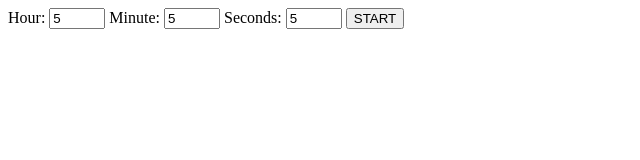
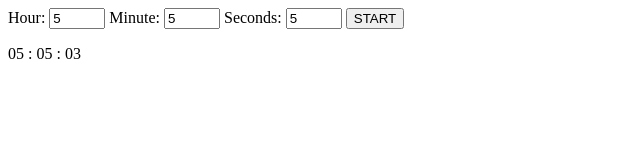
Before and after one commit to aspitz1/countdown-timer, a plain HTML site: page index.html in a window 1280 px wide. Both pictures are taken after typing "5", "5", "5" into the empty fields and a click on the button "START". Shown: the full height of the page, 0-640 px from the left. Drawn offline with Linux system fonts and the light colour scheme.

Commit message:
Finish basic countdown script

```diff
--- a/index.html
+++ b/index.html
@@ -16,6 +16,7 @@
         <input class="timer-input" type="number" min="0" max="60">
       <button class="submit" type="submit">START</button>
     </form>
+    <p id="countdown-display"></p>
   <script src="script.js"></script>
   </body>
 </html>
--- a/script.js
+++ b/script.js
@@ -1,60 +1,42 @@
 let form = document.querySelector('#timer-form');
-console.log(form);
 
-form.addEventListener('submit', function getStartTime(event){
+form.addEventListener('submit', function countdownTimer(event){
   event.preventDefault();
-  console.log(event);
-  let formHours = Number(event.target[0].value);
-  let formMinutes = Number(event.target[1].value);
-  let formSeconds = Number(event.target[2].value);
 
-  // let startTime = new Date();
-  // let startYear = startTime.getFullYear();
-  // let startMonth = startTime.getMonth() + 1;
-  // let startDate = startTime.getDate();
-  // let startHours = startTime.getHours();
-  // let startMinutes = startTime.getMinutes();
-  // let startSeconds = startTime.getSeconds();
+  const formInput = {
+    hours: Number(event.target[0].value),
+    minutes: Number(event.target[1].value),
+    seconds: Number(event.target[2].value),
+  };
 
-  // let endHours = formHours + startHours;
-  // let endMinutes = formMinutes + startMinutes;
-  // let endSeconds = formSeconds + startSeconds;
+  const today = Date.parse(new Date());
 
-  // let months31Days = [1, 3, 5, 7, 8, 10, 12];
-  // let months30Days = [4, 6, 9, 11];
-  //
-  // startDate = (endHours < 25)? startDate : startDate + 1;
-  //   if ((startYear % 100 === 0) && (startYear % 400 === 0)) {
-  //     startDate = (startDate > 29)? 1 : startDate;
-  //     startMonth = (startDate > 29)? startMonth + 1 : startMonth;
-  //   } else if (startYear % 4 === 0) {
-  //     startDate = (startDate > 29)? 1 : startDate;
-  //     startMonth = (startDate > 29)? startMonth + 1 : startMonth;
-  //   } else if (startDate === 2) {
-  //     startDate = startDate = (startDate <= 28)? startDate : 1;
-  //     startMonth = (startDate > 28)? startMonth + 1 : startMonth;
-  //   } else if (months31Days.includes(startDate)){
-  //     startDate = startDate = (startDate <= 31)? startDate : 1;
-  //     startMonth = (startDate > 31)? startMonth + 1 : startMonth;
-  //   } else {
-  //     startDate = startDate = (startDate > 30)? 1 : startDate;
-  //     startMonth = (startDate > 30)? startMonth + 1 : startMonth;
-  //   }
-  // startMonth = (startMonth < 10)? '0' + startMonth : startMonth;
-  // startDate = (startDate < 10)? '0' + startDate : startDate;
-  // endHours = (endHours < 25)? endHours : endHours - 24;
-  // endHours = (endHours < 10)? '0' + endHours : endHours;
-  // endHours = (endMinutes < 60)? endHours : endHours + 1;
-  // endMinutes = (endMinutes < 60)? endMinutes : endMinutes - 60;
-  // endMinutes = (endMinutes < 10)? '0' + endMinutes : endMinutes;
-  // endMinutes = (endSeconds < 60)? endMinutes : endMinutes + 1;
-  // endSeconds = (endSeconds < 60)? endSeconds : endSeconds - 60;
-  // endSeconds = (endSeconds < 10)? '0' + endSeconds : endSeconds;
+  const end = {
+    hours: formInput.hours * (60 * 60 * 1000),
+    minutes: formInput.minutes * (60 * 1000),
+    seconds: formInput.seconds * 1000,
+  };
 
-  // let endTime = `${startDate}/${startMonth}/${startYear} ${endHours}:${endMinutes}:${endSeconds}`
-  // console.log(endTime);
+  const total = today + end.hours + end.minutes + end.seconds;
+  const timerInterval = setInterval(countdown, 1000);
+  function countdown() {
+    if ((total - Date.parse(new Date) === 0)) {
+      clearInterval(timerInterval);
+    }
+    const timeLeft = total - Date.parse(new Date());
+    const countdown = {
+      hours: Math.floor((timeLeft / (60 * 60 * 1000)) % 24),
+      minutes: Math.floor((timeLeft / (60 * 1000)) % 60),
+      seconds: Math.floor(timeLeft / 1000) % 60,
+    };
+    countdown.hours =
+    (countdown.hours < 10)? '0' + countdown.hours : countdown.hours;
+    countdown.minutes =
+    (countdown.minutes < 10)? '0' + countdown.minutes : countdown.minutes;
+    countdown.seconds =
+    (countdown.seconds < 10)? '0' + countdown.seconds : countdown.seconds;
+    document.getElementById('countdown-display').innerText =
+    `${countdown.hours} : ${countdown.minutes} : ${countdown.seconds}`
+  }
 
-  // setInterval(function countDown() {
-    // let total = Date.parse(endTime) - Date.parse(new Date());
-  // }, 1000);
 })
```
